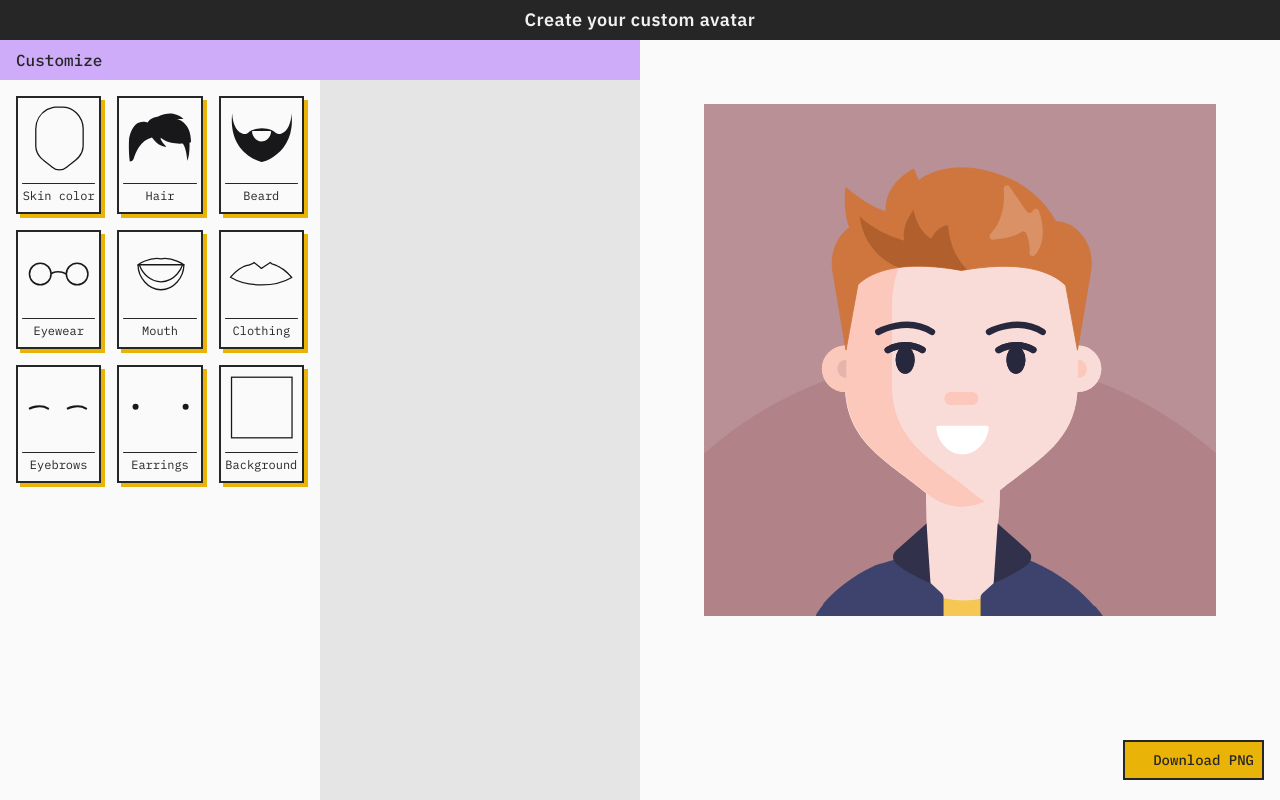
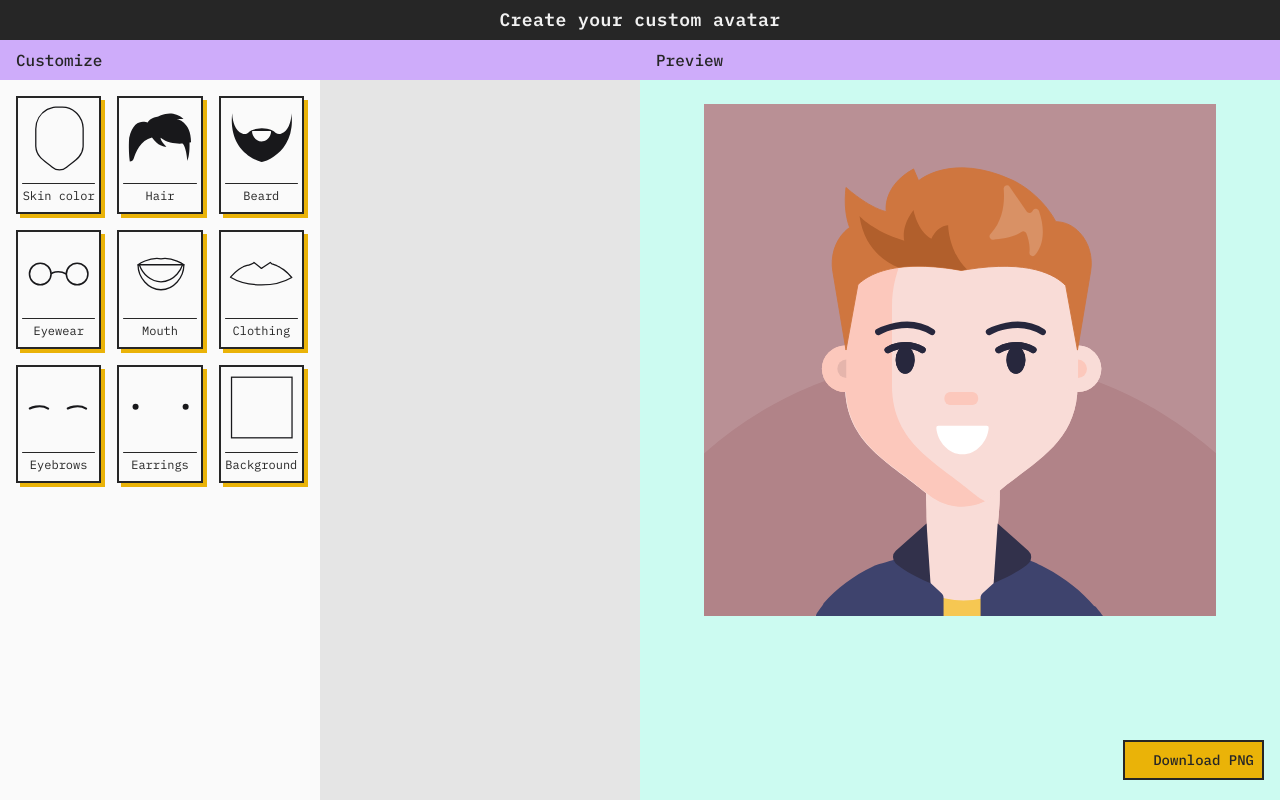
Before and after one commit to R15NTL/avatar-creator, a React (Create React App) app: page / in a window 1280 px wide. Built offline with nearby package versions, Linux system fonts and the light colour scheme; some icons are missing.

Commit message:
Preview background created

```diff
--- a/src/avatars/avatarCreator/AvatarLayout.jsx
+++ b/src/avatars/avatarCreator/AvatarLayout.jsx
@@ -22,7 +22,15 @@ function AvatarLayout({ styleOptions, pathOptions }) {
         <section className=" row-span-1 sm:col-span-1 sm:row-span-2 flex overflow-hidden">
           <AvatarInterface />
         </section>
-        <section className=" max-sm:hidden sm:col-span-1 sm:row-span-2 bg-neutral-50 p-16 ">
+        <section className=" max-sm:hidden sm:col-span-1 sm:row-span-2 bg-teal-100 p-16 pt-26 relative">
+          <header
+            className=" absolute left-0 w-full h-10 top-0 bg-singlePlayer200 pl-4 flex items-center font-medium"
+            style={{
+              fontFamily: "IBM Plex Mono",
+            }}
+          >
+            <p>Preview</p>
+          </header>
           <AvatarSvg styleOptions={styleOptions} pathOptions={pathOptions} />
         </section>
       </main>
--- a/src/avatars/avatarCreator/HeaderAvatarCreator.jsx
+++ b/src/avatars/avatarCreator/HeaderAvatarCreator.jsx
@@ -5,7 +5,7 @@ function HeaderAvatarCreator({ text }) {
     <header
       className=" h-10 bg-neutral-800 flex items-center relative"
       style={{
-        fontFamily: "IBM Plex Sans",
+        fontFamily: "IBM Plex Mono",
       }}
     >
       <h1 className=" inline-block mx-auto  text-lg font-semibold tracking-wide text-light">
--- a/src/index.css
+++ b/src/index.css
@@ -45,5 +45,5 @@
 
 body {
   background-color: rgba(0, 0, 0, 0.4);
-  font-family: "IBM Plex Sans", Arial, sans-serif;
+  font-family: "IBM Plex Mono" "monospace", Arial, sans-serif;
 }
```
